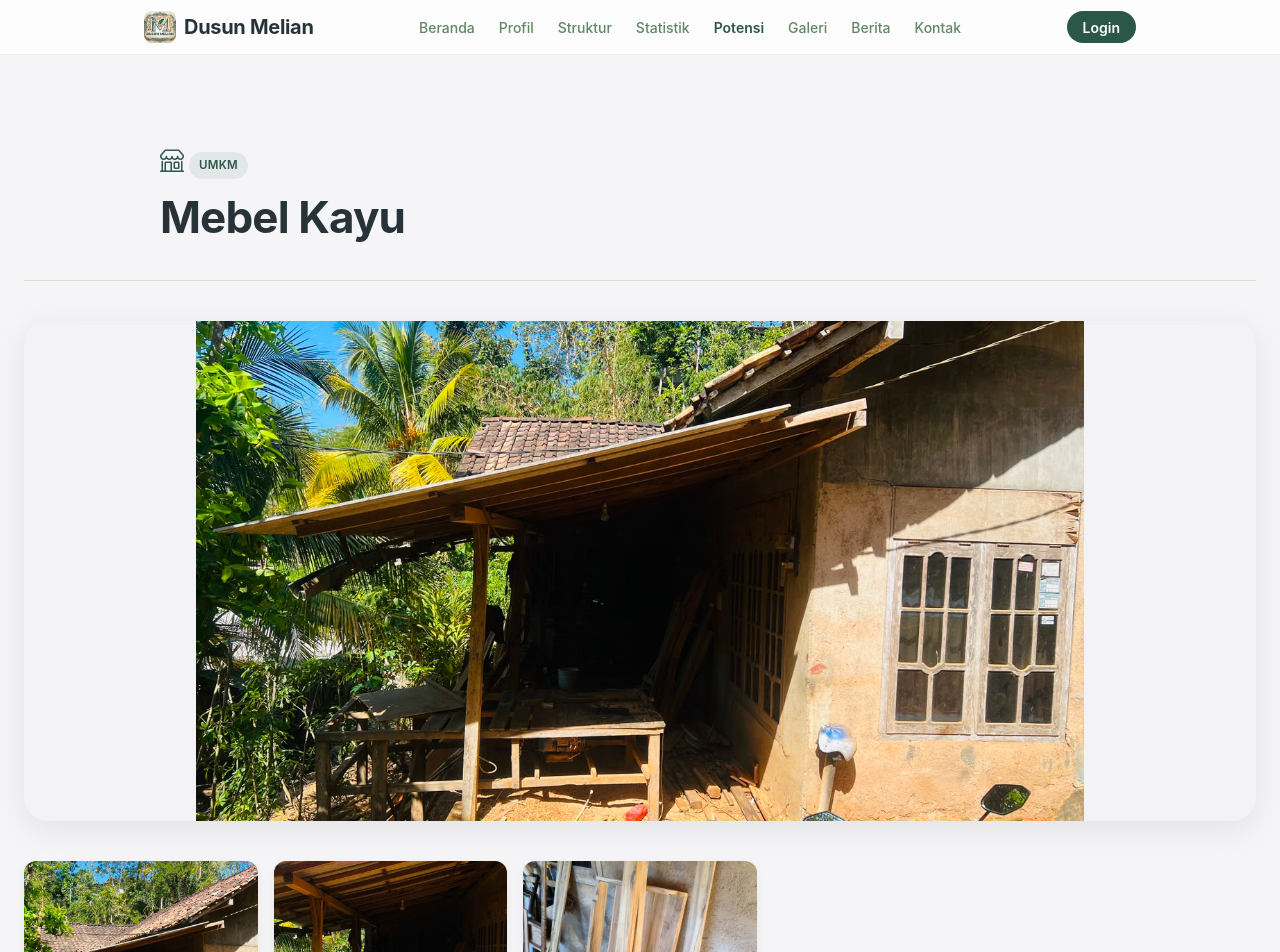
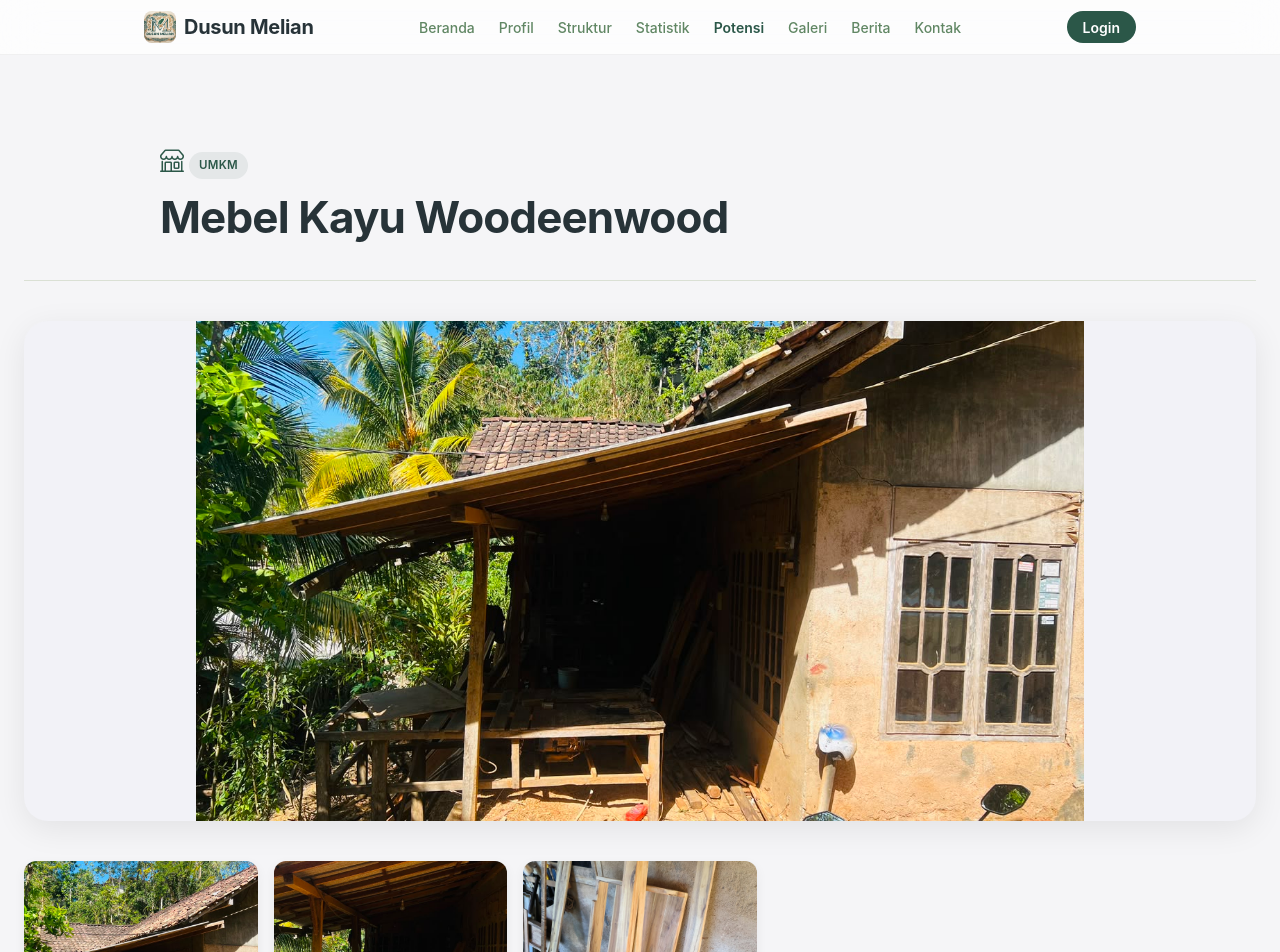
Before and after one commit to Noiro-0/Melian-Happy, a Jekyll site: the page built from _potensi/mebel-kayu.md, in a window 1280 px wide and 1400 px high. Shown: the top 952 px of the window. Built offline with Jekyll 4.4.1, drawn with Linux system fonts in a browser that asks for light colours; nearby versions of some CDN libraries; some of the changed text lies outside the part shown.

Commit message:
Update Potensi Dusun “mebel-kayu”

```diff
--- a/_potensi/mebel-kayu.md
+++ b/_potensi/mebel-kayu.md
@@ -1,5 +1,5 @@
 ---
-title: Mebel Kayu
+title: Mebel Kayu Woodeenwood
 kategori: UMKM
 image: /assets/img/uploads/whatsapp-image-2026-07-18-at-15.11.40-1-.jpeg
 bg_color: var(--pine-dark)
@@ -12,6 +12,6 @@ gmaps: <iframe
   width="600" height="450" style="border:0;" allowfullscreen="" loading="lazy"
   referrerpolicy="strict-origin-when-cross-origin"></iframe>
 ---
-UMKM Mebel Kayu Pak Suharyono melayani pembuatan aneka furnitur kayu yang kokoh, rapi, dan tahan lama.
+UMKM Mebel Kayu Woodeenwood Pak Isnanto melayani pembuatan aneka furnitur kayu yang kokoh, rapi, dan tahan lama.
 
-Kontak: 085293000774
+Kontak: 082331205848
```
